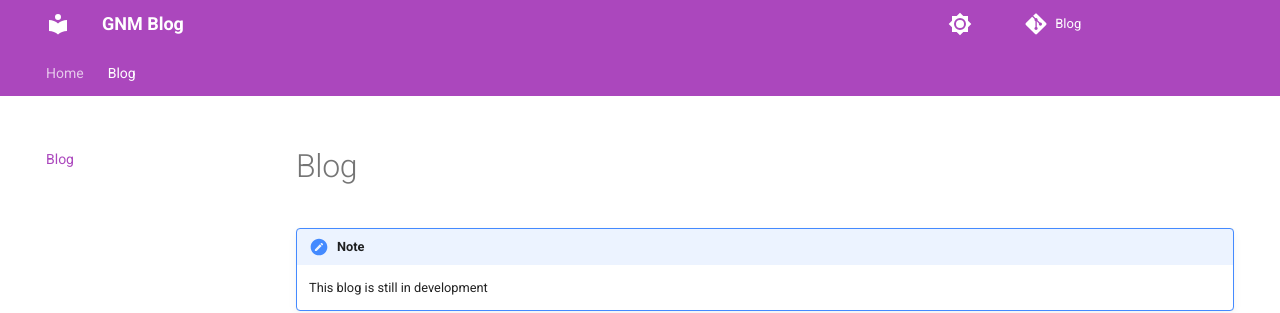
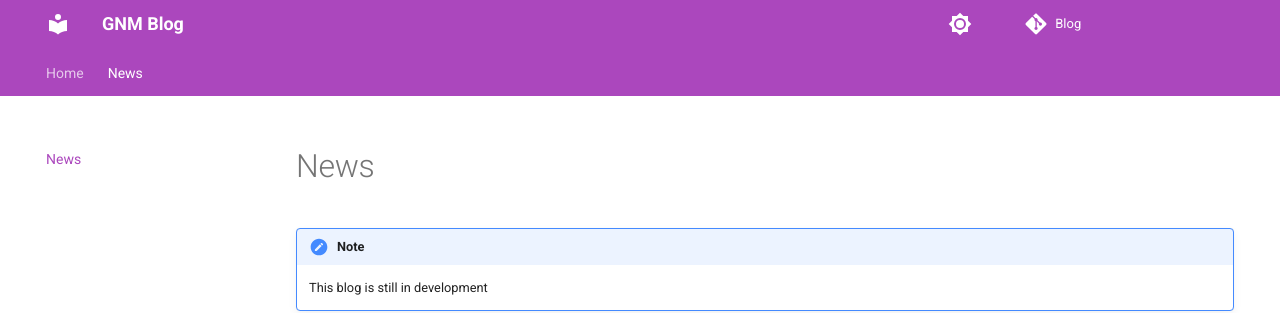
Before and after one commit to gnmyt/blog, an MkDocs documentation site: the page built from docs/blog/index.md, in a window 1280 px wide and 941 px high. Shown: the top 313 px of the window. Built offline with MkDocs 1.6.1 and Material for MkDocs 9.7.7, drawn with Linux system fonts in a browser that asks for light colours; comment, search, counter and statistics services are not loaded.

Commit message:
Renamed blog -> news

```diff
--- a/docs/blog/index.md
+++ b/docs/blog/index.md
@@ -1,4 +1,4 @@
-# Blog
+# News
 
 !!! note
     This blog is still in development
```
